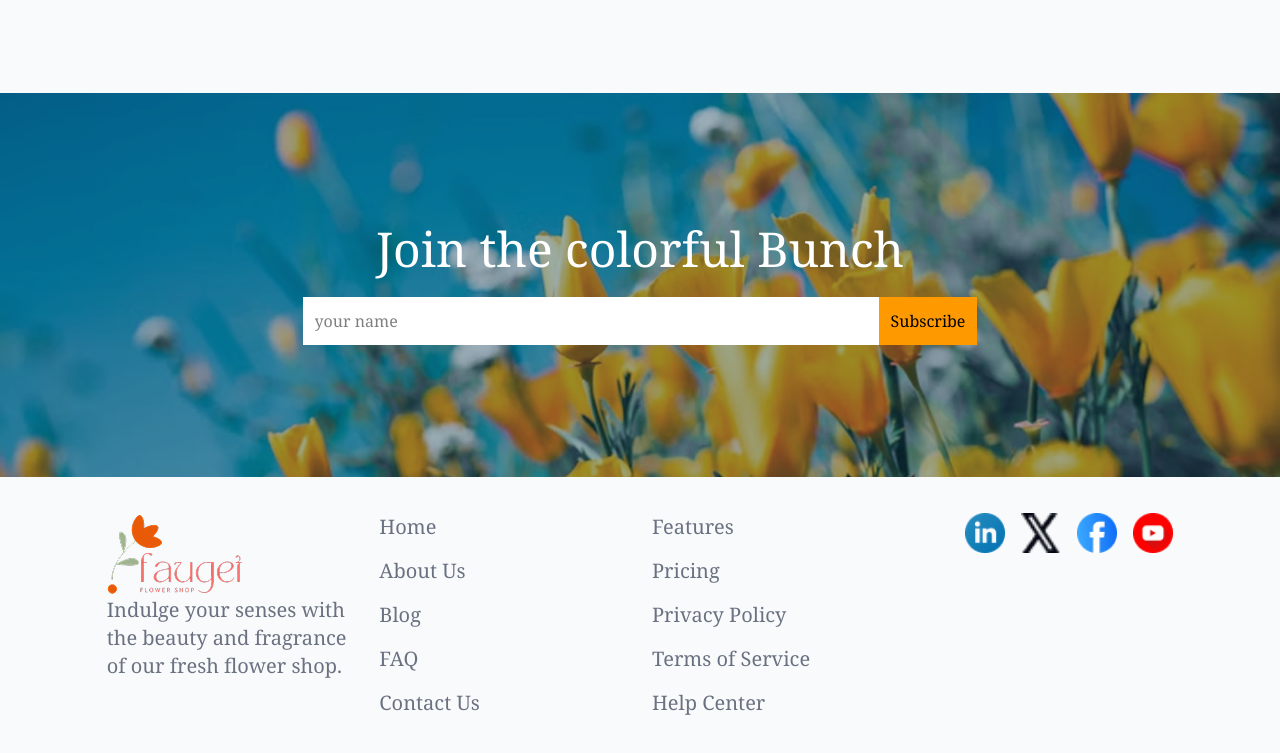
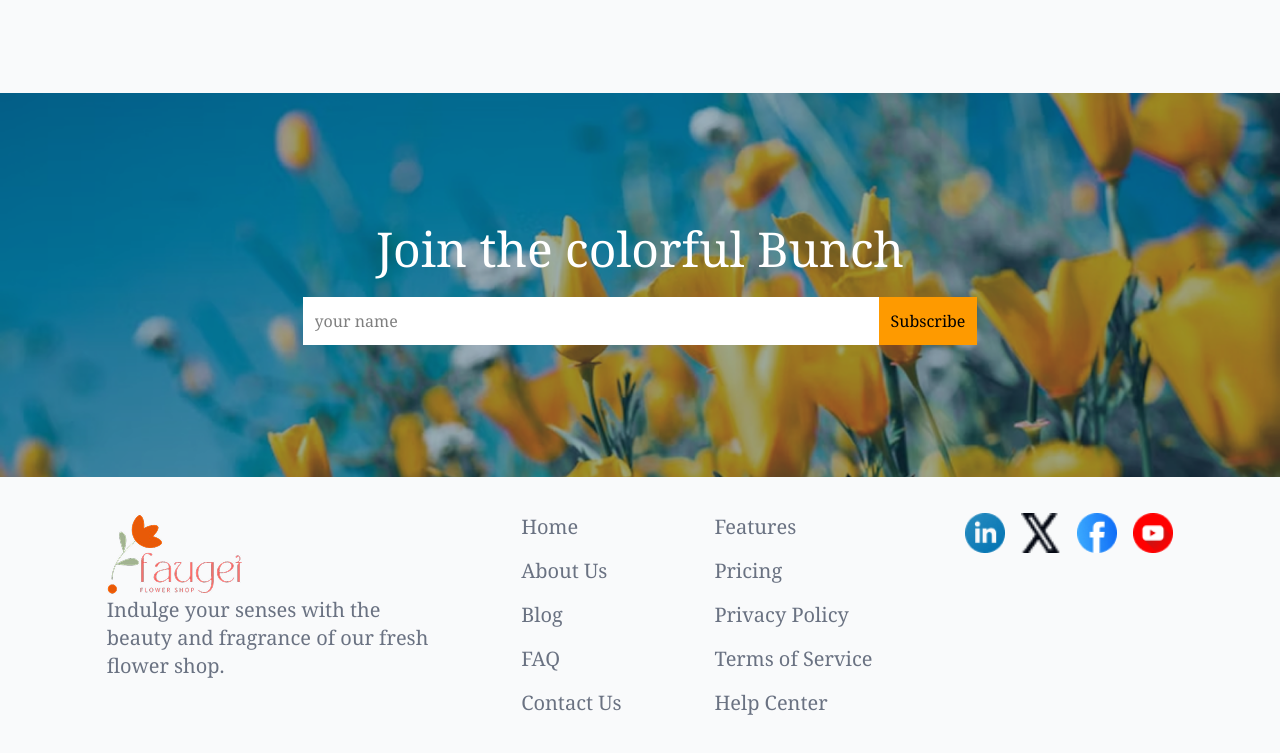
Before and after one commit to protivaghosh/responsive-flowers-website, a plain HTML site: page index.html in a window 1280 px wide. Shown: the part 3106-3859 px from the top of the page. Drawn offline with nearby package versions, Linux system fonts and the light colour scheme.

Commit message:
make resolved to footer section

```diff
--- a/index.html
+++ b/index.html
@@ -162,12 +162,12 @@
      <!--Join Section end-->
     </main>
     <footer class="flex flex-col lg:flex-row justify-between max-w-10/12 mx-auto gap-6 pt-9 pb-9">
-       <div class="w-full">
+       <div class="">
         <img src="./assets/logo.png" alt="">
-        <p class="text-xl font-normal text-gray-500">Indulge your senses with the beauty and fragrance of our fresh flower shop. </p>
+        <p class="text-base lg:text-xl font-normal text-gray-500">Indulge your senses with the<br class="hidden lg:inline"> beauty and fragrance of our fresh<br class="hidden lg:inline"> flower shop. </p>
        </div>
-       <div class="w-full">
-        <ul class="text-xl font-normal text-gray-500 space-y-4">
+       <div class="">
+        <ul class="text-base lg:text-xl font-normal text-gray-500 space-y-4">
             <li>Home</li>
             <li>About Us</li>
             <li>Blog</li>
@@ -175,8 +175,8 @@
             <li>Contact Us</li>
         </ul>
        </div>
-       <div class="w-full">
-        <ul class="text-xl font-normal text-gray-500 space-y-4">
+       <div class="">
+        <ul class="text-base lg:text-xl font-normal text-gray-500 space-y-4">
             <li>Features</li>
             <li>Pricing</li>
             <li>Privacy Policy</li>
@@ -184,7 +184,7 @@
             <li>Help Center</li>
         </ul>
        </div>
-       <div class="w-full flex justify-start lg:justify-end gap-4">
+       <div class=" flex justify-start lg:justify-end gap-4">
         <img class="w-10 h-10" src="./assets/icon-linkedin.png" alt="">
         <img class="w-10 h-10" src="./assets/icon-twitter.png" alt="">
         <img class="w-10 h-10" src="./assets/icon-facebook.png" alt="">
```
